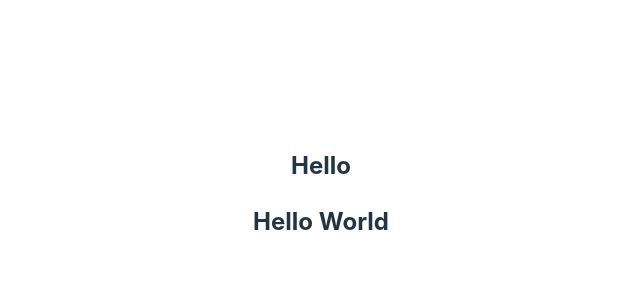
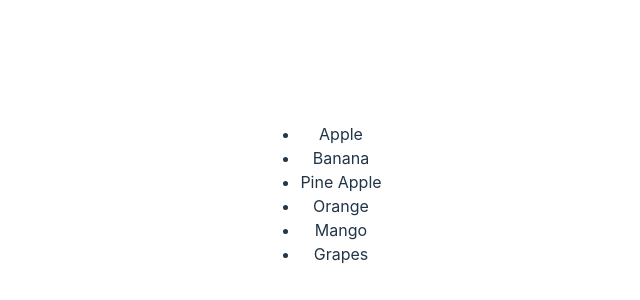
Before and after one commit to Farhan0140/React, a React (Vite) app: page / in a window 1280 px wide. Shown: the part 206-506 px from the top of the page, without its empty margins (319-959 px from the left). Built offline with nearby package versions, Linux system fonts and the light colour scheme.

Commit message:
28.5 Showing a List of Data Using Map

```diff
--- a/src/App.jsx
+++ b/src/App.jsx
@@ -1,11 +1,12 @@
 import './App.css'
-import FirstComponent from './first_component'
+// import FirstComponent from './first_component'
+import List from './components/List_Using_Map'
 
 function App() {
 
   return (
     <>
-      <FirstComponent />
+      <List></List>
     </>
   )
 }
--- /dev/null
+++ b/src/components/List_Using_Map.jsx
@@ -0,0 +1,20 @@
+
+const List = () => {
+  const fruits = ["Apple", "Banana", "Pine Apple", "Orange", "Mango", "Grapes"];
+
+  return (
+    <>
+      <ul>
+        {/* {fruits.map((fruit) => {
+            return <li key={fruit}> {fruit} </li>
+        })} */}
+
+        {fruits.map((fruit) => (    // If we use () bracket Then we don't need to use return statement
+            <li key={fruit}>{fruit}</li>
+        ))}
+      </ul>
+    </>
+  );
+};
+
+export default List;
```
